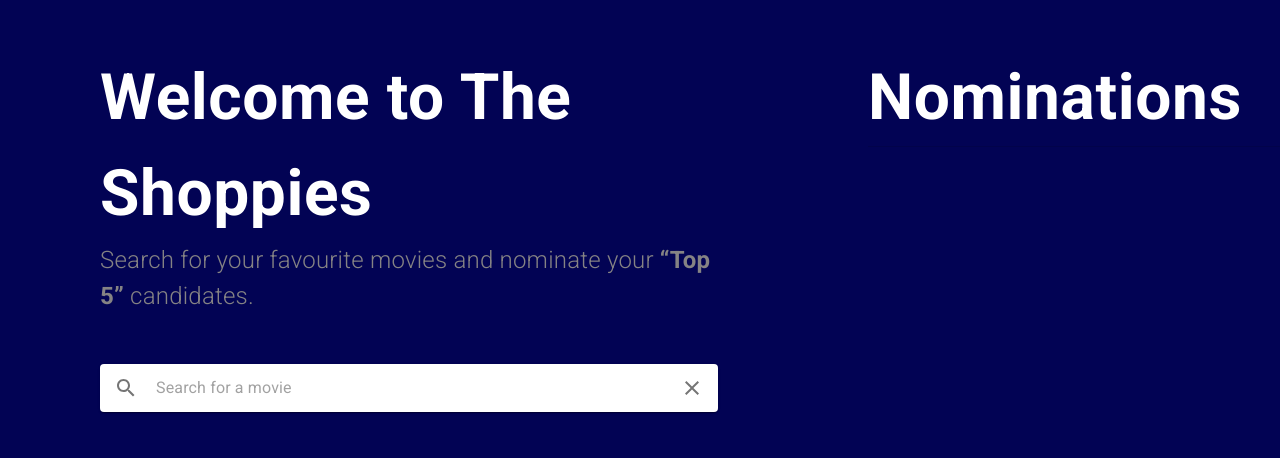
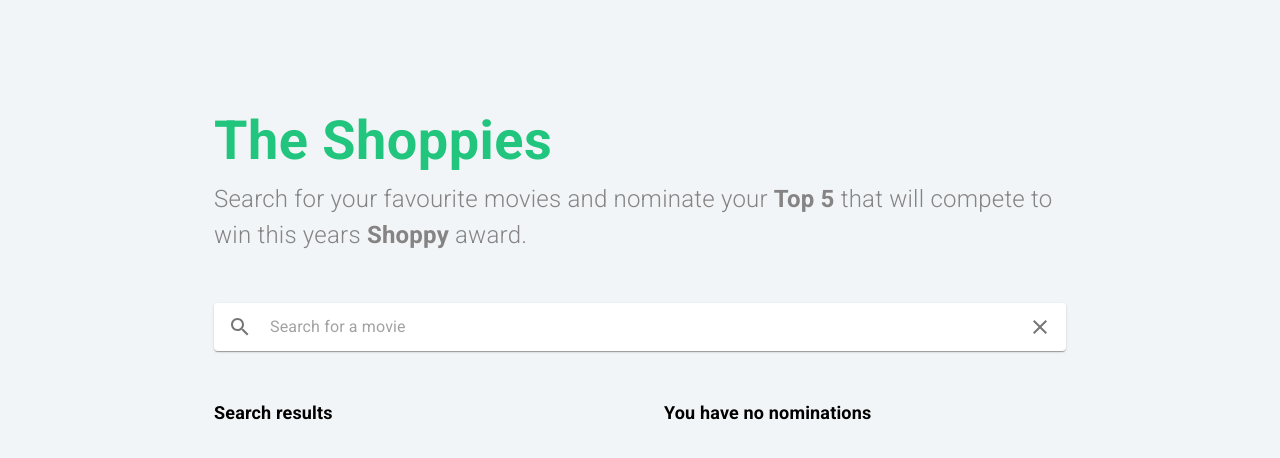
Before and after one commit to fareed-ah/Shoppies, a Next.js app in the folder client/: page / in a window 1280 px wide. Shown: the top 458 px of the page. Built offline with nearby package versions, Linux system fonts and the light colour scheme; a web font is replaced by a local one.

Commit message:
final redesign complete

```diff
--- a/client/src/home/Home.tsx
+++ b/client/src/home/Home.tsx
@@ -1,9 +1,11 @@
-import { Box, createStyles, makeStyles } from '@material-ui/core';
+import { Box, Container, createStyles, Grid, makeStyles } from '@material-ui/core';
 import React, { useEffect, useState } from 'react'
+import { SearchBar } from '../searchbar/SearchBar';
 import { CustomSnackbar } from '../snackbar/CustomSnackbar';
-import { MaxNominationsExceeded, MaxNominationsReached, Movie, SnackbarMessage } from '../types';
+import { MaxNominationsExceeded, MaxNominationsReached, DetailedMovie, SnackbarMessage } from '../types';
 import { MainSection } from './MainSection';
 import { NominationsSection } from './NominationsSection';
+import { ResultsGrid } from './ResultsGrid';
 
 interface HomeProps {
 
@@ -13,9 +15,14 @@ const useStyles = makeStyles(() =>
     createStyles({
         root: {
             width: "100%",
-            height: "100vh",
-            backgroundColor: "#020354",
-            color:"#FFF"
+            height: "100%",
+            minHeight: "100vh",
+            backgroundColor: "#F2F5F7",
+            color: "#000",
+            flexGrow: 1,
+            padding: "100px",
+            display: "flex",
+            flexDirection: "row"
         },
 
         mainSection: {
@@ -28,15 +35,17 @@ const useStyles = makeStyles(() =>
 );
 
 export const Home: React.FC<HomeProps> = ({ }) => {
-    const [nominations, setNominations] = useState<Movie[]>([]);
+    const [nominations, setNominations] = useState<DetailedMovie[]>([]);
     const [snackbarMessage, setSnackbarMessage] = useState<SnackbarMessage | undefined>();
+    const [searchResults, setSearchResults] = useState<DetailedMovie[]>([]);
+    const [searchQuery, setSearchQuery] = useState('');
     const classes = useStyles();
 
     useEffect(() => {
         nominations.length == 5 ? addSnackbar(MaxNominationsReached) : ({})
     }, [nominations]);
 
-    const addNomination = (movie: Movie) => {
+    const addNomination = (movie: DetailedMovie) => {
         setNominations([...nominations, movie])
     }
 
@@ -44,15 +53,15 @@ export const Home: React.FC<HomeProps> = ({ }) => {
         setSnackbarMessage(message)
     }
 
-    const removeNomination = (movie: Movie) => {
+    const removeNomination = (movie: DetailedMovie) => {
         setNominations(nominations.filter(nominatedMovie => nominatedMovie.imdbID != movie.imdbID))
     }
 
-    const isNominated = (movie: Movie): boolean => {
+    const isNominated = (movie: DetailedMovie): boolean => {
         return nominations.some(nominatedMovie => nominatedMovie.imdbID === movie.imdbID)
     }
 
-    const handleNomination = (movie: Movie) => {
+    const handleNomination = (movie: DetailedMovie) => {
         if (!isNominated(movie)) {
             nominations.length == 5 ? addSnackbar(MaxNominationsExceeded) : addNomination(movie)
         } else if (isNominated(movie)) {
@@ -60,17 +69,31 @@ export const Home: React.FC<HomeProps> = ({ }) => {
         }
     }
 
-    const canNominate = (movie: Movie) => {
+    const canNominate = (movie: DetailedMovie) => {
         return isNominated(movie)
     }
 
+
     return (
-        <Box className={classes.root} display="flex" flexDirection="row">
-            < CustomSnackbar
-                message={snackbarMessage}
-                setSnackbarMessage={setSnackbarMessage} />
-            <MainSection setSnackbarMessage={setSnackbarMessage} handleNomination={handleNomination} canNominate={canNominate} />
-            <NominationsSection nominations={nominations} />
+        <Box className={classes.root} >
+            <Container>
+                < CustomSnackbar
+                    message={snackbarMessage}
+                    setSnackbarMessage={setSnackbarMessage} />
+
+                <Grid container spacing={6} direction="row">
+                    <Grid item xs={12}>
+                        <MainSection />
+                        <SearchBar setSearchResults={setSearchResults} setSnackbarMessage={setSnackbarMessage} setSearchQuery={setSearchQuery} />
+                    </Grid>
+                    <Grid item sm={12} md={6}>
+                        <ResultsGrid searchResults={searchResults} searchQuery={searchQuery} handleNomination={handleNomination} canNominate={canNominate} />
+                    </Grid>
+                    <Grid item sm={12} md={6}>
+                        <NominationsSection nominations={nominations} handleNomination={handleNomination} canNominate={canNominate} />
+                    </Grid>
+                </Grid>
+            </Container>
         </Box>
     );
 
--- a/client/src/home/MainSection.tsx
+++ b/client/src/home/MainSection.tsx
@@ -1,52 +1,33 @@
 import { Box, createStyles, makeStyles, Typography } from '@material-ui/core';
-import { Movie, SnackbarMessage } from '../types';
-import { ResultsGrid } from './ResultsGrid';
 
 interface MainSectionProps {
-    setSnackbarMessage: React.Dispatch<React.SetStateAction<SnackbarMessage | undefined>>
-    handleNomination: (movie: Movie) => void
-    canNominate: (movie: Movie) => boolean
+
 }
 
 const useStyles = makeStyles(() =>
     createStyles({
-        root: {
-            flex: "1.5",
-            display: "flex",
-            flexDirection: "column",
-            paddingLeft: "100px",
-            paddingTop: "50px",
-            marginRight: "100px",
-        },
-        heading: {
-            fontSize: "64px",
-            fontWeight: "bold",
-        },
+
         subheading: {
             fontSize: "24px",
             fontWeight: "lighter",
             color: "#858384",
         },
 
-        body: {
-            fontSize: "18px",
-            fontWeight: "normal",
-            color: "#000000",
+        greenHeading: {
+            fontSize: "54px",
+            fontWeight: "bold",
+            color: "#21C57D",
         },
-        searchbar: {
-            width: "700px",
-        }
     }),
 );
 
-export const MainSection: React.FC<MainSectionProps> = ({ setSnackbarMessage, handleNomination, canNominate }) => {
+export const MainSection: React.FC<MainSectionProps> = () => {
     const classes = useStyles();
 
     return (
-        <Box className={classes.root} >
-            <Typography className={classes.heading}>Welcome to The Shoppies</Typography>
-            <Typography className={classes.subheading}>Search for your favourite movies and nominate your <strong>“Top 5”</strong> candidates.</Typography>
-            <ResultsGrid setSnackbarMessage={setSnackbarMessage} handleNomination={handleNomination} canNominate={canNominate} />
+        <Box display="flex" flexDirection="column" marginBottom="50px" >
+            <Typography className={classes.greenHeading}>The Shoppies</Typography>
+            <Typography className={classes.subheading}>Search for your favourite movies and nominate your <strong>Top 5</strong> that will compete to win this years <strong>Shoppy</strong> award.</Typography>
         </Box>
     );
 }
--- a/client/src/home/NominationItem.tsx
+++ /dev/null
@@ -1,76 +0,0 @@
-import { makeStyles, createStyles, Paper, Box, Typography, Zoom, Button, Theme } from '@material-ui/core';
-import { Image } from '@material-ui/icons';
-import React, { useState } from 'react'
-import { Movie } from '../types';
-
-interface NominationItemProps {
-    movie: Movie
-    rank: number
-
-}
-
-const useStyles = makeStyles((theme: Theme) =>
-    createStyles({
-
-        root: {
-            backgroundColor: 'transparent',
-            [theme.breakpoints.up('sm')]: {
-                height: 124,
-                width: 80,
-            },
-            margin: 8,
-
-            display: "flex",
-            flexDirection: "row",
-            "&:hover": {
-                transform: "scale3d(1, 1.1, 1) translate(-75px,0px)",
-                "& $text": {
-                    display: "block",
-                },
-                "& $image": {
-                    borderBottomRightRadius: "0px",
-                    borderTopRightRadius: "0px",
-                }
-            },
-        },
-        image: {
-            borderRadius: "8px",
-            width: "100%",
-            backgroundColor: 'transparent',
-        },
-
-        text: {
-            borderBottomRightRadius: "8px",
-            borderTopRightRadius: "8px",
-            zIndex: 1,
-            display: "none",
-            background: "#181818",
-            color: "#fff",
-            width: "100%",
-            minWidth: 150,
-            height: "100%",
-            padding: 8,
-            transition: "opacity 300ms ease-out, border-radius 200ms ease-out",
-        },
-        rank: {
-            fontSize: 100,
-        },
-    }),
-);
-
-export const NominationItem: React.FC<NominationItemProps> = ({ movie, rank }: NominationItemProps) => {
-    const classes = useStyles();
-
-    return (
-        <Box display="flex" flexDirection="row">
-            <Typography className={classes.rank}>{rank}</Typography>
-            <Paper className={classes.root}>
-                <img className={classes.image} src={movie.Poster == "N/A" ? "/images/posterAlt.png" : movie.Poster}></img>
-                <Box className={classes.text}>
-                    <Typography>{movie.Title}</Typography>
-                    <Button>Remove</Button>
-                </Box>
-            </Paper >
-        </Box>
-    );
-}
--- a/client/src/home/NominationsSection.tsx
+++ b/client/src/home/NominationsSection.tsx
@@ -1,10 +1,12 @@
-import { Box, createStyles, Divider, makeStyles, Typography } from '@material-ui/core';
+import { Box, createStyles, makeStyles, Typography } from '@material-ui/core';
 import React from 'react';
-import { Movie } from '../types';
-import { NominationItem } from './NominationItem';
+import { DetailedMovie } from '../types';
+import { ResultItem } from './ResultItem';
 
 interface NominationsSectionProps {
-    nominations: Movie[]
+    nominations: DetailedMovie[]
+    handleNomination: (movie: DetailedMovie) => void
+    canNominate: (movie: DetailedMovie) => boolean
 }
 
 const useStyles = makeStyles(() =>
@@ -13,30 +15,26 @@ const useStyles = makeStyles(() =>
             flex: "1",
             display: "flex",
             flexDirection: "column",
-            paddingLeft: "50px",
-            paddingTop: "50px",
-            borderTopLeftRadius: "100px",
-            borderBottomLeftRadius: "100px",
             height: "100%",
             flexGrow: 1,
         },
 
         heading: {
-            fontSize: "64px",
+            fontSize: "18px",
             fontWeight: "bold",
+            marginBottom: 8,
         },
     }),
 );
 
-export const NominationsSection: React.FC<NominationsSectionProps> = ({ nominations }: NominationsSectionProps) => {
+export const NominationsSection: React.FC<NominationsSectionProps> = ({ nominations, handleNomination, canNominate }: NominationsSectionProps) => {
     const classes = useStyles();
     return (
         <Box className={classes.root} >
-            <Typography className={classes.heading}>Nominations</Typography>
-            <Divider />
+            <Typography className={classes.heading}> {nominations.length == 0 ? "You have no nominations" : "Your nominations"}</Typography>
             <Box display="flex" flexDirection="column" flexGrow={1}>
-                {nominations.map((movie, index) => (
-                    <NominationItem movie={movie} rank={index + 1} />
+                {nominations.map((movie) => (
+                    <ResultItem key={movie.imdbID} nominated={true} movie={movie} handleNomination={handleNomination} canNominate={canNominate} />
                 ))}
             </Box>
         </Box >
--- a/client/src/home/ResultItem.tsx
+++ b/client/src/home/ResultItem.tsx
@@ -1,77 +1,89 @@
-import { makeStyles, createStyles, Paper, Box, Typography, Zoom, Button, Theme } from '@material-ui/core';
-import { Image } from '@material-ui/icons';
-import React, { useState } from 'react'
-import { Movie } from '../types';
+import { makeStyles, createStyles, Paper, Typography, Theme, IconButton, Grid, CircularProgress } from '@material-ui/core';
+import { Add, Remove } from '@material-ui/icons';
+import axios from 'axios';
+import React, { useEffect, useState } from 'react'
+import { DetailedMovie, EmptyMovie } from '../types';
 
 interface ResultItemProps {
-    movie: Movie
-    handleNomination: (movie: Movie) => void
-    canNominate: (movie: Movie) => boolean
+    nominated: boolean
+    movie: DetailedMovie
+    handleNomination: (movie: DetailedMovie) => void
+    canNominate: (movie: DetailedMovie) => boolean
 }
 
 const useStyles = makeStyles((theme: Theme) =>
     createStyles({
 
-        root: {
-            backgroundColor: 'transparent',
-            [theme.breakpoints.up('sm')]: {
-                height: 175,
-                width: 130,
-            },
-            [theme.breakpoints.up('md')]: {
-                height: 175 * 1.25,
-                width: 130 * 1.5,
-            },
-            [theme.breakpoints.up('lg')]: {
-                height: 175 * 1.5,
-                width: 130 * 1.5,
-            },
-
+        card: {
             display: "flex",
             flexDirection: "row",
-            "&:hover": {
-                transform: "scale3d(1, 1.1, 1) translate(-75px,0px)",
-                "& $text": {
-                    display: "block",
-                },
-                "& $image": {
-                    borderBottomRightRadius: "0px",
-                    borderTopRightRadius: "0px",
-                }
-            },
+            alignItems: "center",
+            backgroundColor: "#F2F5F7",
+            margin: 6,
+            borderColor: "#000",
+            border: 1,
         },
-        image: {
-            borderRadius: "8px",
-            width: "100%",
-            backgroundColor: 'transparent',
+        poster: {
+            height: 100,
+            width: 75,
+            borderRadius: 8,
         },
-
-        text: {
-            borderBottomRightRadius: "8px",
-            borderTopRightRadius: "8px",
-            zIndex: 1,
-            display: "none",
-            background: "#181818",
-            color: "#fff",
-            width: "100%",
-            minWidth: 150,
-            height: "100%",
-            padding: 8,
-            transition: "opacity 300ms ease-out, border-radius 200ms ease-out",
-        },
+        actionButton: {
+            color: "#FFF",
+            margin: 8,
+            height: 35,
+            width: 35,
+            backgroundColor: "#33BB87",
+        }
     }),
 );
 
-export const ResultItem: React.FC<ResultItemProps> = ({ movie, handleNomination, canNominate }: ResultItemProps) => {
+export const ResultItem: React.FC<ResultItemProps> = ({ nominated, movie, handleNomination, canNominate }: ResultItemProps) => {
     const classes = useStyles();
+    const [detailedMovie, setDetailedMovie] = useState<DetailedMovie>(EmptyMovie);
+
+    useEffect(() => {
+
+        axios.get<DetailedMovie>(`https://www.omdbapi.com/?apikey=dd016357&i=${movie.imdbID}`)
+            .then(res => {
+                setDetailedMovie(res.data)
+            })
+    }, [movie]);
+
+
+    if (detailedMovie == EmptyMovie) {
+        return (
+            <CircularProgress />
+        )
+    }
 
     return (
-        <Paper className={classes.root}>
-            <img className={classes.image} src={movie.Poster == "N/A" ? "/images/posterAlt.png" : movie.Poster}></img>
-            <Box className={classes.text}>
-                <Typography>{movie.Title}</Typography>
-                <Button disabled={canNominate(movie)} onClick={() => handleNomination(movie)}>NOMINATE</Button>
-            </Box>
+        <Paper className={classes.card} elevation={0}>
+            <Grid container spacing={2} alignItems="center">
+                <Grid item>
+                    < IconButton onClick={() => handleNomination(movie)} className={classes.actionButton} disabled={!nominated && canNominate(movie)} component="span" >
+                        {nominated ? <Remove /> : <Add />}
+                    </IconButton >
+                </Grid>
+                <Grid item>
+                    <img className={classes.poster} src={detailedMovie.Poster == "N/A" ? "/images/posterAlt.png" : detailedMovie.Poster}></img>
+                </Grid>
+                <Grid item xs={12} sm container>
+                    <Grid item xs container direction="column" spacing={2}>
+                        <Grid item xs>
+                            <Typography gutterBottom variant="subtitle1">
+                                {detailedMovie.Title}
+                            </Typography>
+                            <Typography variant="body2" gutterBottom>
+                                {detailedMovie.Genre}
+                            </Typography>
+                            <Typography variant="body2" gutterBottom>
+                                {detailedMovie.Released}
+                            </Typography>
+                        </Grid>
+                    </Grid>
+                </Grid>
+            </Grid>
         </Paper >
     );
 }
--- a/client/src/home/ResultsGrid.tsx
+++ b/client/src/home/ResultsGrid.tsx
@@ -1,49 +1,38 @@
-import classes from '*.module.css';
-import { createStyles, Grid, makeStyles, Paper, Box, Typography } from '@material-ui/core';
-import React, { useState } from 'react'
-import { SearchBar } from '../searchbar/SearchBar';
-import { Movie, SnackbarMessage } from '../types';
+import { createStyles, makeStyles, Box, Typography } from '@material-ui/core';
+import React from 'react'
+import { DetailedMovie } from '../types';
 import { ResultItem } from './ResultItem';
 
 interface ResultsGridProps {
-    setSnackbarMessage: React.Dispatch<React.SetStateAction<SnackbarMessage | undefined>>
-    handleNomination: (movie: Movie) => void
-    canNominate: (movie: Movie) => boolean
+    handleNomination: (movie: DetailedMovie) => void
+    canNominate: (movie: DetailedMovie) => boolean
+    searchResults: DetailedMovie[],
+    searchQuery: string,
 }
 
 const useStyles = makeStyles(() =>
     createStyles({
         root: {
             display: "flex",
-            flexDirection: "row",
+            flexDirection: "column",
         },
         body: {
             fontSize: "18px",
-            fontWeight: "normal",
-            color: "#000000",
+            fontWeight: "bold",
+            marginBottom: 8,
         },
     }),
 );
 
-export const ResultsGrid: React.FC<ResultsGridProps> = ({ setSnackbarMessage, handleNomination, canNominate }: ResultsGridProps) => {
-    const [searchResults, setSearchResults] = useState<Movie[]>([]);
-    const [searchQuery, setSearchQuery] = useState('');
+export const ResultsGrid: React.FC<ResultsGridProps> = ({ searchResults, searchQuery, handleNomination, canNominate }: ResultsGridProps) => {
 
     const classes = useStyles();
     return (
-        <Grid container className={classes.root} spacing={1}>
-            <Grid item xs={12}>
-                <SearchBar setSearchResults={setSearchResults} setSnackbarMessage={setSnackbarMessage} setSearchQuery={setSearchQuery} />
-            </Grid>
-            <Grid hidden={searchQuery == ''} item xs={12}>
-                <Typography className={classes.body}>{`Reuslts for "${searchQuery}"`}</Typography>
-            </Grid>
-
+        <Box className={classes.root}>
+            <Typography className={classes.body}>{`Search results ${searchQuery != "" ? ("for \"" + searchQuery) + "\"" : ""}`}</Typography>
             {searchResults.map((movie) => (
-                <Grid key={movie.imdbID} item>
-                    <ResultItem movie={movie} handleNomination={handleNomination} canNominate={canNominate} />
-                </Grid>
+                <ResultItem key={movie.imdbID} nominated={false} movie={movie} handleNomination={handleNomination} canNominate={canNominate} />
             ))}
-        </Grid>
-    );
+        </Box>
+    )
 }
--- a/client/src/searchbar/SearchBar.tsx
+++ b/client/src/searchbar/SearchBar.tsx
@@ -6,7 +6,7 @@ import IconButton from '@material-ui/core/IconButton';
 import SearchIcon from '@material-ui/icons/Search';
 import { Clear } from '@material-ui/icons';
 import axios from 'axios';
-import { Movie, SnackbarMessage } from '../types';
+import { DetailedMovie, SnackbarMessage } from '../types';
 
 const useStyles = makeStyles((theme: Theme) =>
     createStyles({
@@ -14,9 +14,6 @@ const useStyles = makeStyles((theme: Theme) =>
             padding: '2px 4px',
             display: 'flex',
             alignItems: 'center',
-            marginTop: "50px",
-            marginBottom: "50px",
-            maxWidth: "900px",
         },
         input: {
             marginLeft: theme.spacing(1),
@@ -33,7 +30,7 @@ const useStyles = makeStyles((theme: Theme) =>
 );
 
 interface SearchBarProps {
-    setSearchResults: React.Dispatch<React.SetStateAction<Movie[]>>
+    setSearchResults: React.Dispatch<React.SetStateAction<DetailedMovie[]>>
     setSnackbarMessage: React.Dispatch<React.SetStateAction<SnackbarMessage | undefined>>
     setSearchQuery: React.Dispatch<React.SetStateAction<string>>
 }
@@ -44,15 +41,13 @@ export const SearchBar: React.FC<SearchBarProps> = ({ setSearchResults, setSnack
 
     const handleSubmit = (evt: { preventDefault: () => void; }) => {
         evt.preventDefault();
-        axios.post(`https://www.omdbapi.com/?apikey=dd016357&s=${title}`)
+        axios.get(`https://www.omdbapi.com/?apikey=dd016357&s=${title}&type=movie`)
 
             .then(res => {
-                console.log(res);
-                console.log(res.data);
+
                 if (res.data.Response == "True") {
-                    const movies = res.data.Search;
+                    setSearchResults(res.data.Search);
                     setSearchQuery(title);
-                    setSearchResults(movies);
                 } else {
                     setSearchQuery('');
                     setSearchResults([]);
```
Also changed, not shown: client/src/types.ts (+20 -0 lines).
